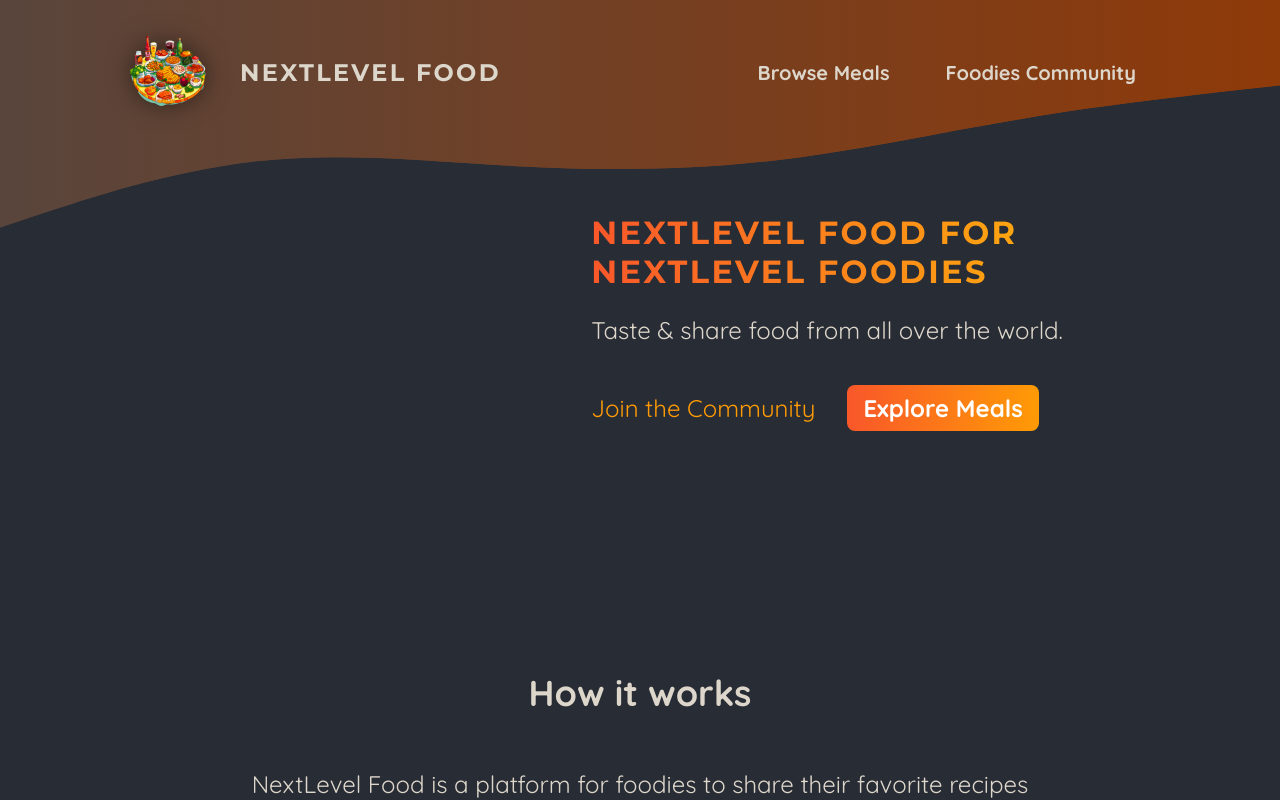
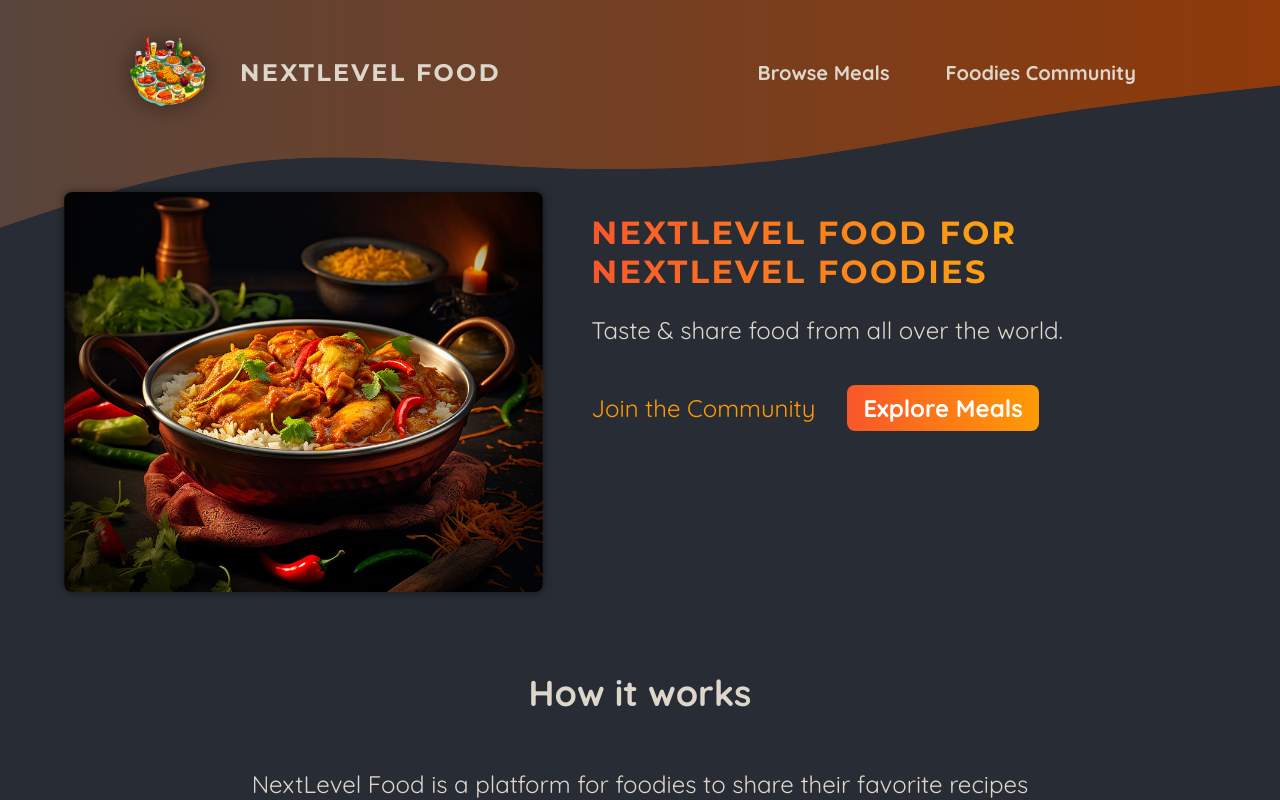
Before and after one commit to nymajalalabadi/Foodies, a Next.js app in the folder foodies/: page / in a window 1280 px wide. Shown: the top 800 px of the page. Built offline with nearby package versions, Linux system fonts and the light colour scheme.

Commit message:
Added ImageSlideshow

```diff
--- /dev/null
+++ b/foodies/app/components/images/image-slideshow.module.css
@@ -0,0 +1,26 @@
+.slideshow {
+    position: relative;
+    width: 100%;
+    height: 100%;
+    border-radius: 8px;
+    overflow: hidden;
+    box-shadow: 0 0 0.5rem rgba(0, 0, 0, 0.5);
+  }
+
+  .slideshow img {
+    width: 100%;
+    height: 100%;
+    object-fit: cover;
+    position: absolute;
+    top: 0;
+    left: 0;
+    opacity: 0;
+    transform: scale(1.1) translateX(-1rem) rotate(-5deg);
+    transition: all 0.5s ease-in-out;
+  }
+
+  .slideshow .active {
+    z-index: 1;
+    opacity: 1;
+    transform: scale(1) translateX(0) rotate(0);
+  }
--- /dev/null
+++ b/foodies/app/components/images/image-slideshow.tsx
@@ -0,0 +1,46 @@
+import { useEffect, useState } from 'react';
+import Image from 'next/image';
+
+import burgerImg from '@/assets/burger.jpg';
+import curryImg from '@/assets/curry.jpg';
+import dumplingsImg from '@/assets/dumplings.jpg';
+import macncheeseImg from '@/assets/macncheese.jpg';
+import pizzaImg from '@/assets/pizza.jpg';
+import schnitzelImg from '@/assets/schnitzel.jpg';
+import tomatoSaladImg from '@/assets/tomato-salad.jpg';
+import classes from './image-slideshow.module.css';
+
+const images = [
+  { image: burgerImg, alt: 'A delicious, juicy burger' },
+  { image: curryImg, alt: 'A delicious, spicy curry' },
+  { image: dumplingsImg, alt: 'Steamed dumplings' },
+  { image: macncheeseImg, alt: 'Mac and cheese' },
+  { image: pizzaImg, alt: 'A delicious pizza' },
+  { image: schnitzelImg, alt: 'A delicious schnitzel' },
+  { image: tomatoSaladImg, alt: 'A delicious tomato salad' },
+];
+
+export default function ImageSlideshow() {
+  const [currentImageIndex, setCurrentImageIndex] = useState(0);
+
+  useEffect(() => {
+    const interval = setInterval(() => {
+      setCurrentImageIndex((prevIndex) =>
+        prevIndex < images.length - 1 ? prevIndex + 1 : 0
+      );
+    }, 5000);
+
+    return () => clearInterval(interval);
+  }, []);
+
+  return (
+    <div className={classes.slideshow}>
+      {images.map((image, index) => (
+        <Image key={index} src={image.image}
+          className={index === currentImageIndex ? classes.active : ''}
+          alt={image.alt}
+        />
+      ))}
+    </div>
+  );
+}
--- a/foodies/app/page.tsx
+++ b/foodies/app/page.tsx
@@ -1,11 +1,14 @@
 import Link from "next/link";
 import classes from "./page.module.css";
+import ImageSlideshow from "./components/images/image-slideshow";
 
 export default function Home() {
   return (
     <>
       <header className={classes.header}>
-        <div className={classes.slideshow}></div>
+        <div className={classes.slideshow}>
+          <ImageSlideshow />
+        </div>
         <div>
           <div className={classes.hero}>
             <h1>NextLevel Food for NextLevel Foodies</h1>
```
